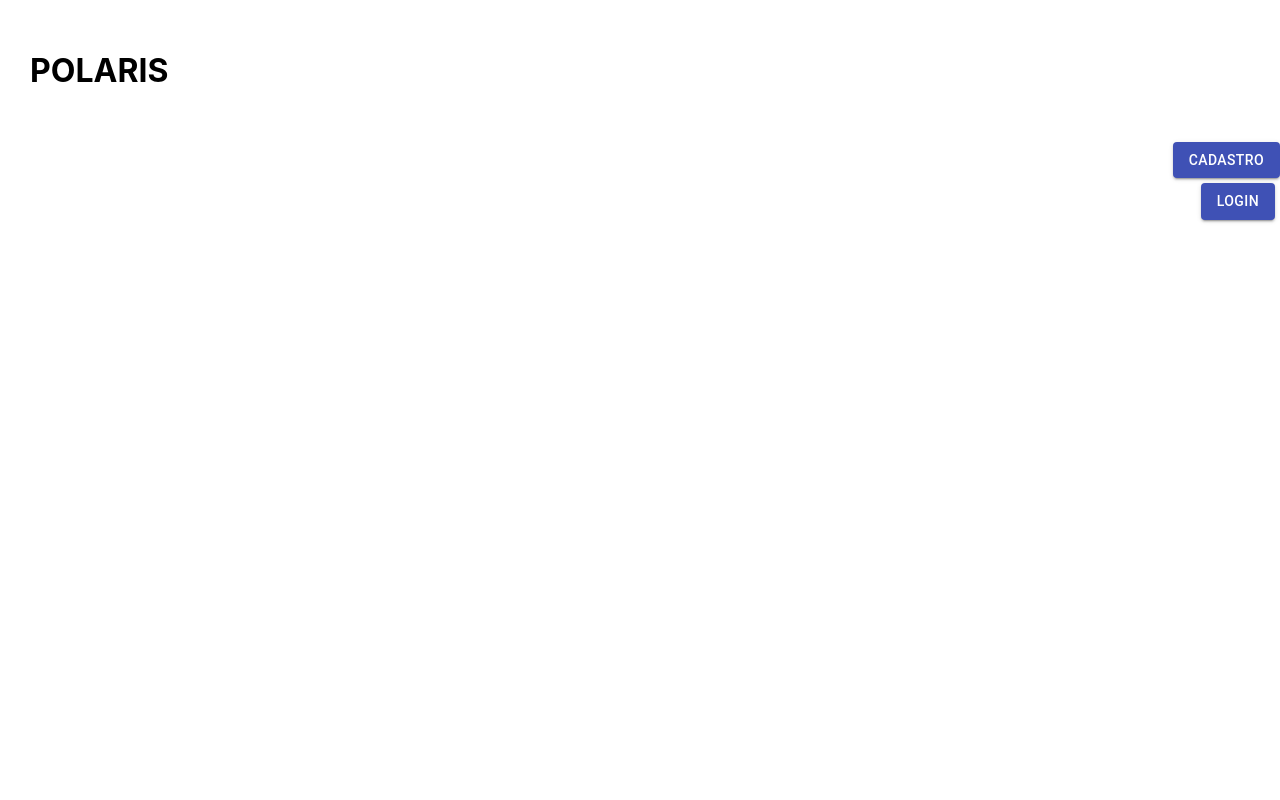
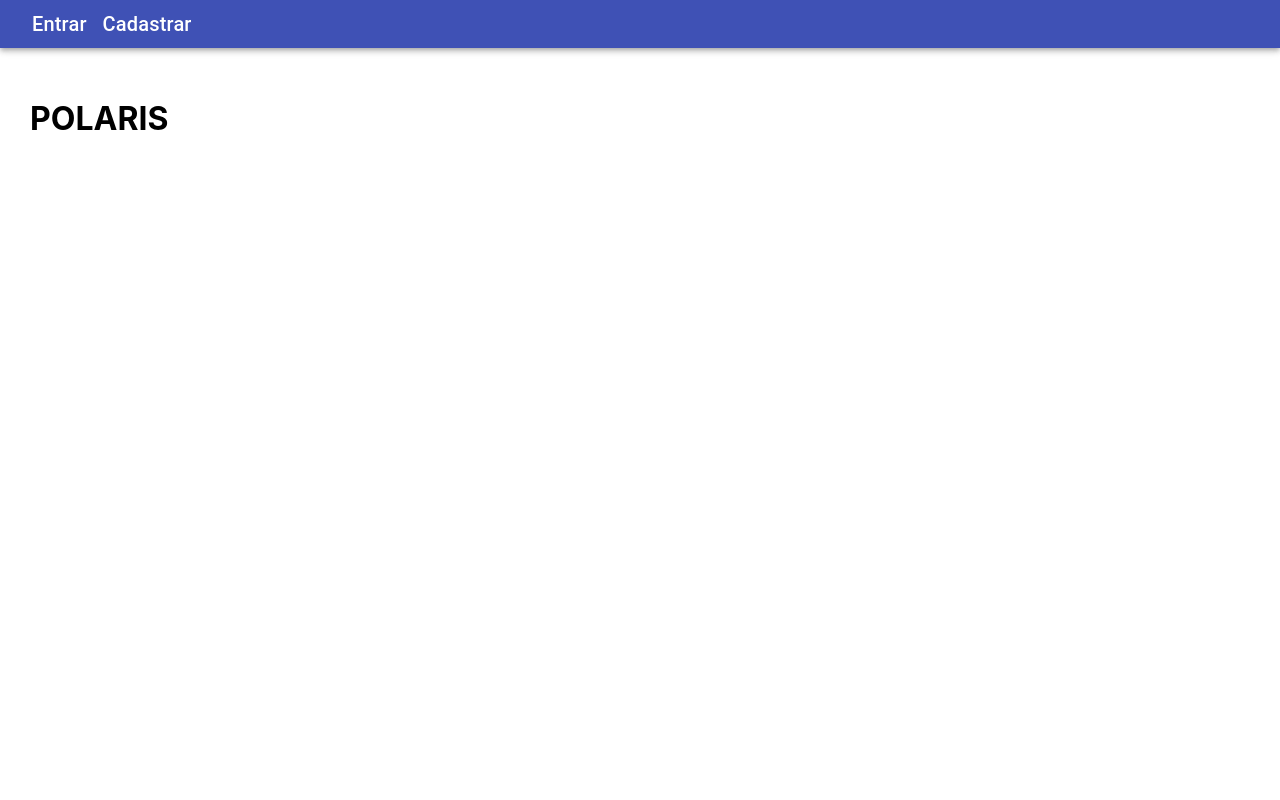
Before and after one commit to Polaris-Projeto/FrontEnd, a React (Create React App) app: page / in a window 1280 px wide. Shown: the top 800 px of the page. Built offline with nearby package versions, Linux system fonts and the light colour scheme.

Commit message:
Atualizando sobre

```diff
--- a/src/paginas/sobre/Sobre.tsx
+++ b/src/paginas/sobre/Sobre.tsx
@@ -1,4 +1,4 @@
-import { Box, Button } from '@material-ui/core';
+import { AppBar, Box, Button, Toolbar, Typography } from '@material-ui/core';
 import React from 'react';
 import { Link } from 'react-router-dom';
 import './Sobre.css';
@@ -6,29 +6,38 @@ import './Sobre.css';
 function Sobre() {
     return (
         <>
-        <div>
-        <h1 className='p30'>POLARIS</h1>
-        </div>
-            <Box marginTop={2} textAlign='right' >
-                <div>
-                    <Link to="/cadastrousuario">
-                        <Button type='submit' variant='contained' color='primary'>
-                            Cadastro
-                        </Button>
-                    </Link>
-                </div>
-                <div className='p5'>
-                    <Link to="/login">
-                        <Button type='submit' variant='contained' color='primary'>
-                            Login
-                        </Button>
-                    </Link>
-                </div>
+            <AppBar position="static">
+                <Toolbar variant="dense">
+                    <Box className='cursor'>
+                        <Typography variant="h5" color="inherit">
+
+                        </Typography>
+                    </Box>
+
+                    <Box display="flex" justifyContent="start">
+                        <Link to="/login" className="text-decorator-none">
+                            <Box mx={1} className='cursor'>
+                                <Typography variant="h6" color="inherit">
+                                    Entrar
+                                </Typography>
+                            </Box>
+                        </Link>
+                        <Link to="/cadastrousuario" className="text-decorator-none">
+                            <Box mx={1} className='cursor'>
+                                <Typography variant="h6" color="inherit">
+                                    Cadastrar
+                                </Typography>
+                            </Box>
+                        </Link>
+
+                    </Box>
+
+                </Toolbar>
+            </AppBar>
+
+            <h1 className='p30'>POLARIS</h1>
 
 
-
-
-            </Box>
 
         </>
     );
```
